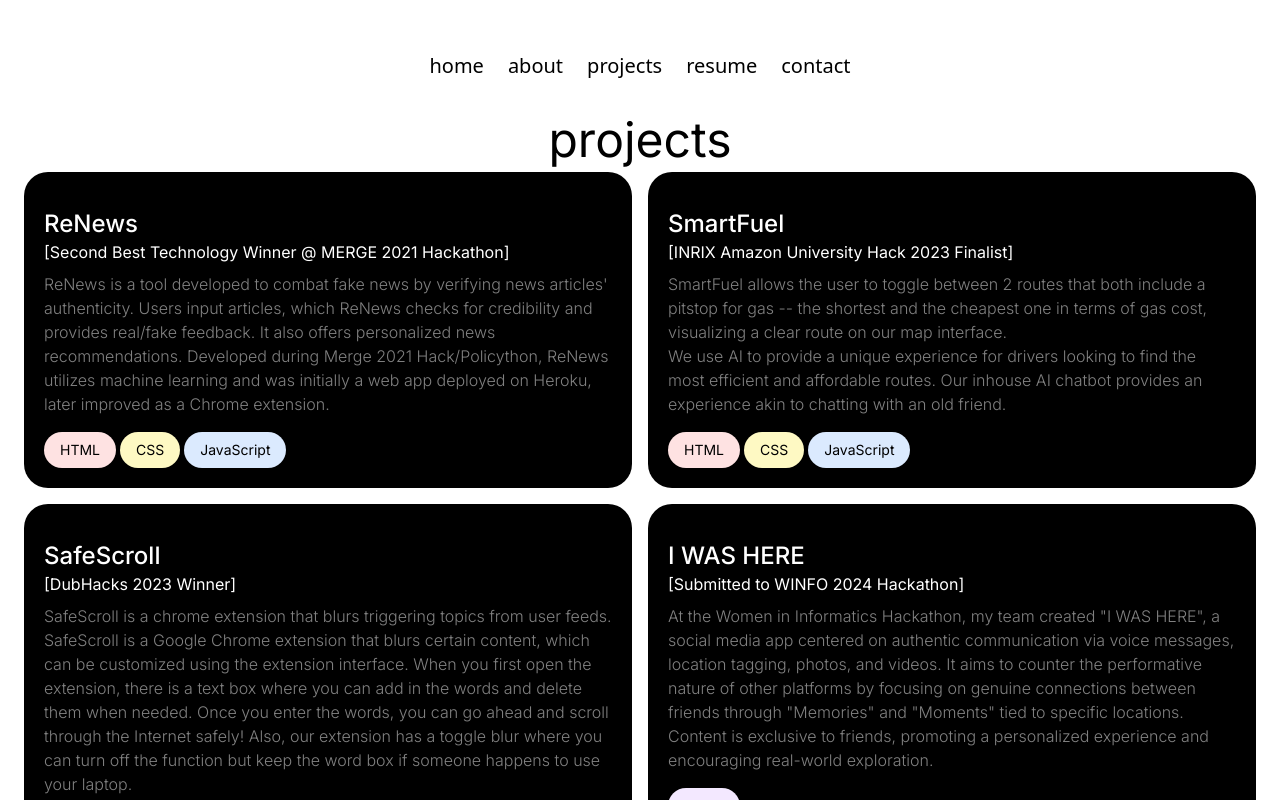
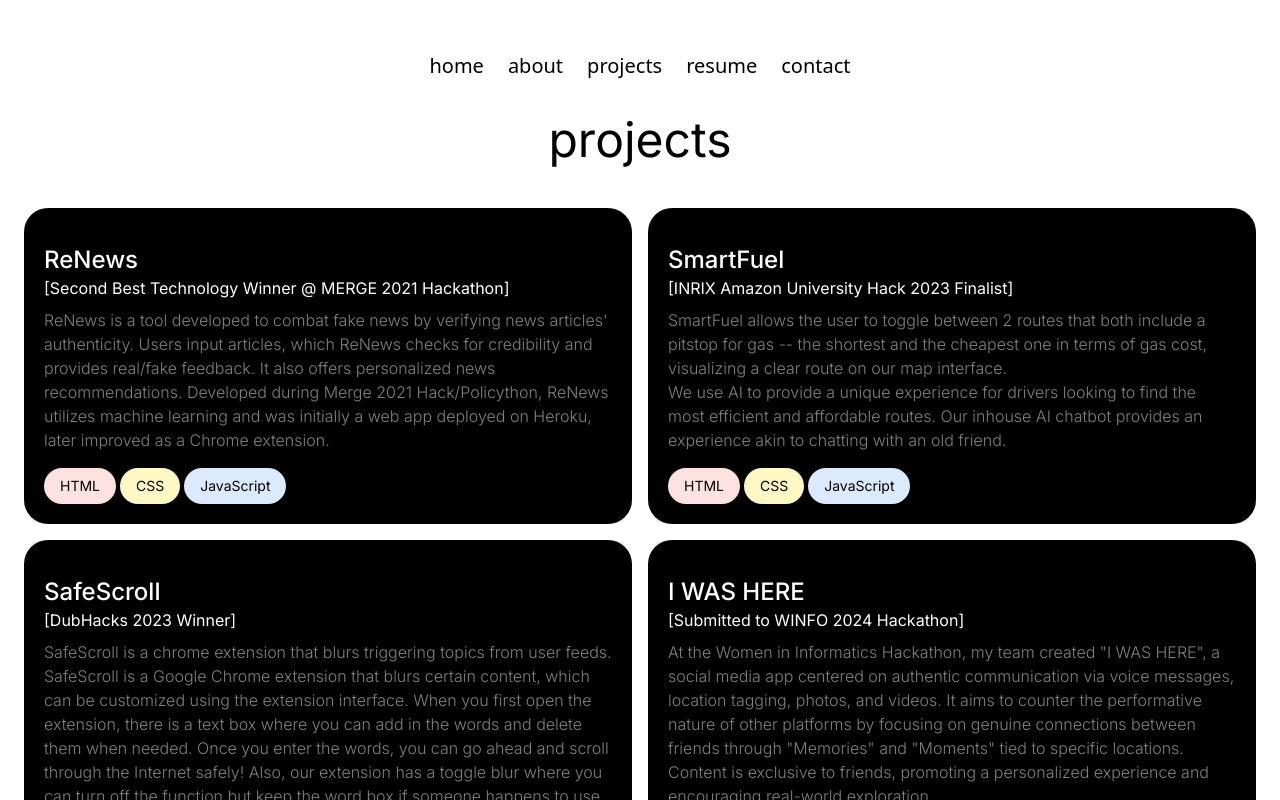
Before and after one commit to KeveeW1/kei-portfolio, a Next.js app: page /projects in a window 1280 px wide. Shown: the top 800 px of the page. Built offline with nearby package versions, Linux system fonts and the light colour scheme.

Commit message:
Updated Projects headline padding

```diff
--- a/src/app/projects/page.jsx
+++ b/src/app/projects/page.jsx
@@ -12,7 +12,7 @@ const Projects = () => {
         <Navbar/>
     </div>
     <div className='text-center text-black'>
-      <h1 className='text-5xl'>projects</h1>
+      <h1 className='text-5xl pb-9'>projects</h1>
     </div>
     <div className="flex flex-col items-center">
             <div className="grid-cols-1 md:grid-cols-2 lg:grid lg:grid-cols-2">
```
